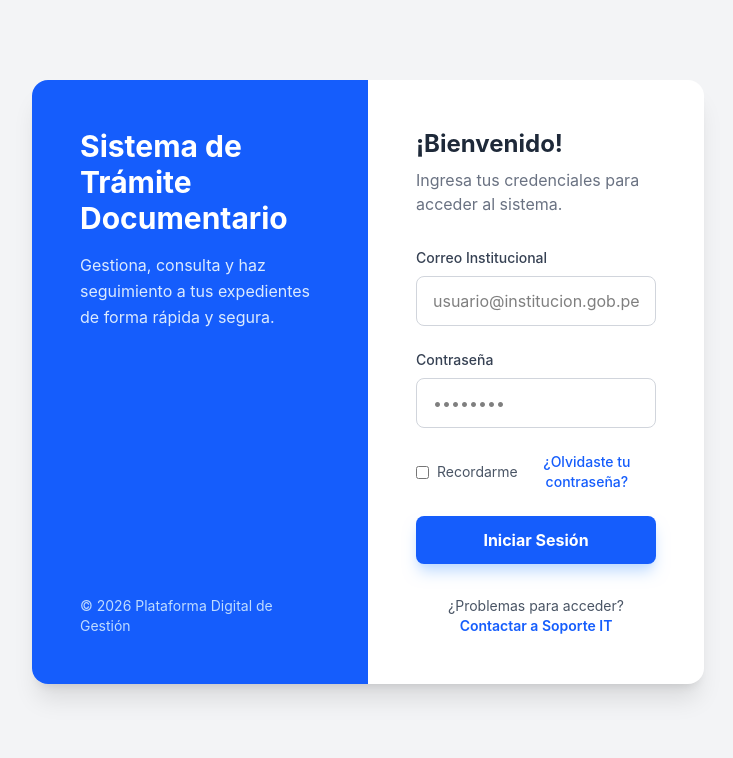
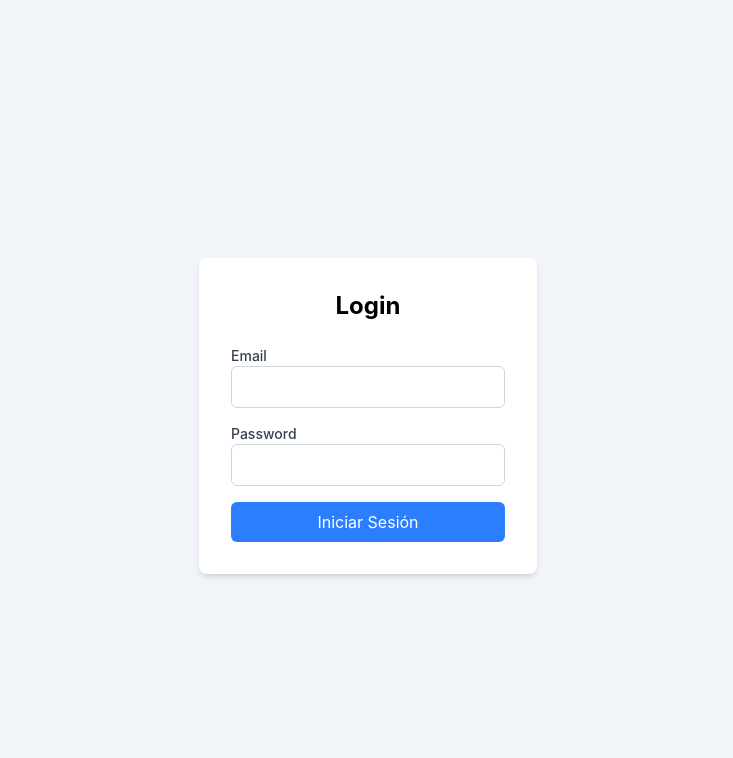
Before and after one commit to castillo26/sgd, a React (Vite) app: page / in a window 1280 px wide. Shown: the top 758 px of the page, without its empty margins (272-1005 px from the left). Built offline with nearby package versions, Linux system fonts and the light colour scheme.

Commit message:
Actualizacion login

```diff
--- a/index.html
+++ b/index.html
@@ -1,13 +1,16 @@
-<!doctype html>
-<html lang="en">
+<!DOCTYPE html>
+<html lang="es">
 <head>
   <meta charset="UTF-8" />
-    <link rel="icon" type="image/svg+xml" href="/vite.svg" />
   <meta name="viewport" content="width=device-width, initial-scale=1.0" />
-    <title>sgd</title>
+  <title>SGD - Iniciar Sesión</title>
+  <link rel="stylesheet" href="/output.css" />
 </head>
-  <body>
+<body class="bg-slate-100 min-h-screen flex items-center justify-center p-4">
+  <!-- React render target -->
   <div id="root"></div>
+
+  <!-- Vite entrypoint -->
   <script type="module" src="/src/main.jsx"></script>
 </body>
 </html>
--- a/src/Login.jsx
+++ b/src/Login.jsx
@@ -1,208 +1,23 @@
 
-import React, { useState } from 'react';
-
-const Login = () => {
-  const [email, setEmail] = useState('');
-  const [password, setPassword] = useState('');
-  const [rememberMe, setRememberMe] = useState(false);
-  const [errors, setErrors] = useState({});
-  const [isLoading, setIsLoading] = useState(false);
-  const [showForgotModal, setShowForgotModal] = useState(false);
-  const [forgotEmail, setForgotEmail] = useState('');
-
-  const validateForm = () => {
-    const newErrors = {};
-    const emailRegex = /^[^\s@]+@[^\s@]+\.[^\s@]+$/;
-
-    if (!email) {
-      newErrors.email = 'El correo es obligatorio';
-    } else if (!emailRegex.test(email)) {
-      newErrors.email = 'Formato de correo inválido';
-    } else if (!email.endsWith('.gob.pe')) {
-      newErrors.email = 'Debe usar un correo institucional (.gob.pe)';
-    }
-
-    if (!password) {
-      newErrors.password = 'La contraseña es obligatoria';
-    } else if (password.length < 6) {
-      newErrors.password = 'La contraseña debe tener al menos 6 caracteres';
-    }
-
-    setErrors(newErrors);
-    return Object.keys(newErrors).length === 0;
-  };
-
-  const handleSubmit = async (e) => {
-    e.preventDefault();
-    if (!validateForm()) return;
-
-    setIsLoading(true);
-    setErrors({});
-
-    // Simular API call
-    setTimeout(() => {
-      console.log("Iniciando sesión con:", { email, password, rememberMe });
-      // Simular éxito o error
-      if (email === 'test@gob.pe' && password === '123456') {
-        alert('¡Inicio de sesión exitoso!');
-      } else {
-        setErrors({ general: 'Credenciales incorrectas' });
-      }
-      setIsLoading(false);
-    }, 2000);
-  };
-
-  const handleForgotPassword = (e) => {
-    e.preventDefault();
-    if (!forgotEmail) {
-      alert('Ingresa tu correo');
-      return;
-    }
-    alert(`Se envió un enlace de recuperación a ${forgotEmail}`);
-    setShowForgotModal(false);
-    setForgotEmail('');
-  };
-
+export function Login(){
   return (
-    <div className="bg-gray-100 flex items-center justify-center py-20 px-4">
-      <div className="bg-white rounded-2xl shadow-xl overflow-hidden flex flex-col md:flex-row w-full max-w-2xl">
-
-        {/* Panel Izquierdo: Informativo (Oculto en móviles) */}
-        <div className="hidden md:flex md:w-1/2 bg-blue-600 p-12 text-white flex-col justify-between">
+    <div className="flex items-center justify-center h-screen">
+      <div className="w-full max-w-md p-8 space-y-6 bg-white rounded-lg shadow-md">
+        <h2 className="text-2xl font-bold text-center">Login</h2>
+        <form className="space-y-4">
           <div>
-            <h2 className="text-3xl font-bold mb-4">Sistema de Trámite Documentario</h2>
-            <p className="text-blue-100 leading-relaxed">
-              Gestiona, consulta y haz seguimiento a tus expedientes de forma rápida y segura.
-            </p>
+            <label htmlFor="email" className="block text-sm font-medium text-gray-700">Email</label>
+            <input type="email" id="email" className="w-full px-3 py-2 border border-gray-300 rounded-md focus:outline-none focus:ring focus:ring-blue-200" />
           </div>
-          <div className="text-sm text-blue-200">
-            © 2026 Plataforma Digital de Gestión
+          <div>
+            <label htmlFor="password" className="block text-sm font-medium text-gray-700">Password</label>
+            <input type="password" id="password" className="w-full px-3 py-2 border border-gray-300 rounded-md focus:outline-none focus:ring focus:ring-blue-200" />
           </div>
-        </div>
-
-        {/* Panel Derecho: Formulario */}
-        <div className="w-full md:w-1/2 p-8 md:p-12">
-
-          <h2 className="text-2xl font-bold text-gray-800 mb-2">¡Bienvenido!</h2>
-          <p className="text-gray-500 mb-8">Ingresa tus credenciales para acceder al sistema.</p>
-
-          <form onSubmit={handleSubmit} className="space-y-6">
-            {errors.general && (
-              <div className="bg-red-50 border border-red-200 text-red-700 px-4 py-3 rounded-lg">
-                {errors.general}
-              </div>
-            )}
-
-            <div>
-              <label className="block text-sm font-medium text-gray-700 mb-2">Correo Institucional</label>
-              <input
-                type="email"
-                value={email}
-                onChange={(e) => setEmail(e.target.value)}
-                className={`w-full px-4 py-3 rounded-lg border ${errors.email ? 'border-red-300 focus:ring-red-500' : 'border-gray-300 focus:ring-blue-500'} focus:border-transparent outline-none transition-all`}
-                placeholder="usuario@institucion.gob.pe"
-                required
-                aria-describedby={errors.email ? "email-error" : undefined}
-              />
-              {errors.email && <p id="email-error" className="mt-1 text-sm text-red-600">{errors.email}</p>}
-            </div>
-
-            <div>
-              <label className="block text-sm font-medium text-gray-700 mb-2">Contraseña</label>
-              <input
-                type="password"
-                value={password}
-                onChange={(e) => setPassword(e.target.value)}
-                className={`w-full px-4 py-3 rounded-lg border ${errors.password ? 'border-red-300 focus:ring-red-500' : 'border-gray-300 focus:ring-blue-500'} focus:border-transparent outline-none transition-all`}
-                placeholder="••••••••"
-                required
-                aria-describedby={errors.password ? "password-error" : undefined}
-              />
-              {errors.password && <p id="password-error" className="mt-1 text-sm text-red-600">{errors.password}</p>}
-            </div>
-
-            <div className="flex items-center justify-between">
-              <label className="flex items-center">
-                <input
-                  type="checkbox"
-                  checked={rememberMe}
-                  onChange={(e) => setRememberMe(e.target.checked)}
-                  className="rounded text-blue-600 focus:ring-blue-500"
-                />
-                <span className="ml-2 text-sm text-gray-600">Recordarme</span>
-              </label>
-              <button
-                type="button"
-                onClick={() => setShowForgotModal(true)}
-                className="text-sm text-blue-600 hover:underline font-medium"
-              >
-                ¿Olvidaste tu contraseña?
-              </button>
-            </div>
-
-            <button
-              type="submit"
-              disabled={isLoading}
-              className="w-full bg-blue-600 hover:bg-blue-700 disabled:bg-blue-400 text-white font-bold py-3 rounded-lg transition-colors shadow-lg shadow-blue-200 flex items-center justify-center"
-            >
-              {isLoading ? (
-                <>
-                  <svg className="animate-spin -ml-1 mr-3 h-5 w-5 text-white" xmlns="http://www.w3.org/2000/svg" fill="none" viewBox="0 0 24 24">
-                    <circle className="opacity-25" cx="12" cy="12" r="10" stroke="currentColor" strokeWidth="4"></circle>
-                    <path className="opacity-75" fill="currentColor" d="M4 12a8 8 0 018-8V0C5.373 0 0 5.373 0 12h4zm2 5.291A7.962 7.962 0 014 12H0c0 3.042 1.135 5.824 3 7.938l3-2.647z"></path>
-                  </svg>
-                  Iniciando Sesión...
-                </>
-              ) : (
-                'Iniciar Sesión'
-              )}
-            </button>
-          </form>
-
-          <div className="mt-8 text-center">
-            <p className="text-sm text-gray-600">
-              ¿Problemas para acceder? <a href="#" className="text-blue-600 font-semibold">Contactar a Soporte IT</a>
-            </p>
-          </div>
-        </div>
+          <button type="submit" className="w-full bg-blue-500 text-white py-2 px-4 rounded-md hover:bg-blue-600 focus:outline-none focus:ring focus:ring-blue-200">
+            Iniciar Sesión
+          </button>
+        </form>
       </div>
-
-      {/* Modal Olvidar Contraseña */}
-      {showForgotModal && (
-        <div className="fixed inset-0 bg-black bg-opacity-50 flex items-center justify-center p-4 z-50">
-          <div className="bg-white rounded-lg p-6 w-full max-w-md">
-            <h3 className="text-lg font-bold text-gray-800 mb-4">Recuperar Contraseña</h3>
-            <p className="text-gray-600 mb-4">Ingresa tu correo institucional para recibir un enlace de recuperación.</p>
-            <form onSubmit={handleForgotPassword}>
-              <input
-                type="email"
-                value={forgotEmail}
-                onChange={(e) => setForgotEmail(e.target.value)}
-                className="w-full px-4 py-3 rounded-lg border border-gray-300 focus:ring-2 focus:ring-blue-500 focus:border-transparent outline-none mb-4"
-                placeholder="usuario@institucion.gob.pe"
-                required
-              />
-              <div className="flex space-x-3">
-                <button
-                  type="button"
-                  onClick={() => setShowForgotModal(false)}
-                  className="flex-1 bg-gray-300 hover:bg-gray-400 text-gray-800 font-bold py-2 px-4 rounded-lg transition-colors"
-                >
-                  Cancelar
-                </button>
-                <button
-                  type="submit"
-                  className="flex-1 bg-blue-600 hover:bg-blue-700 text-white font-bold py-2 px-4 rounded-lg transition-colors"
-                >
-                  Enviar
-                </button>
-              </div>
-            </form>
-          </div>
-        </div>
-      )}
     </div>
-  );
-};
-
-export default Login;
+  )
+}
```
Also changed, not shown: src/main.jsx (+4 -3 lines). Lines whose indentation alone changed are shown as unchanged.
